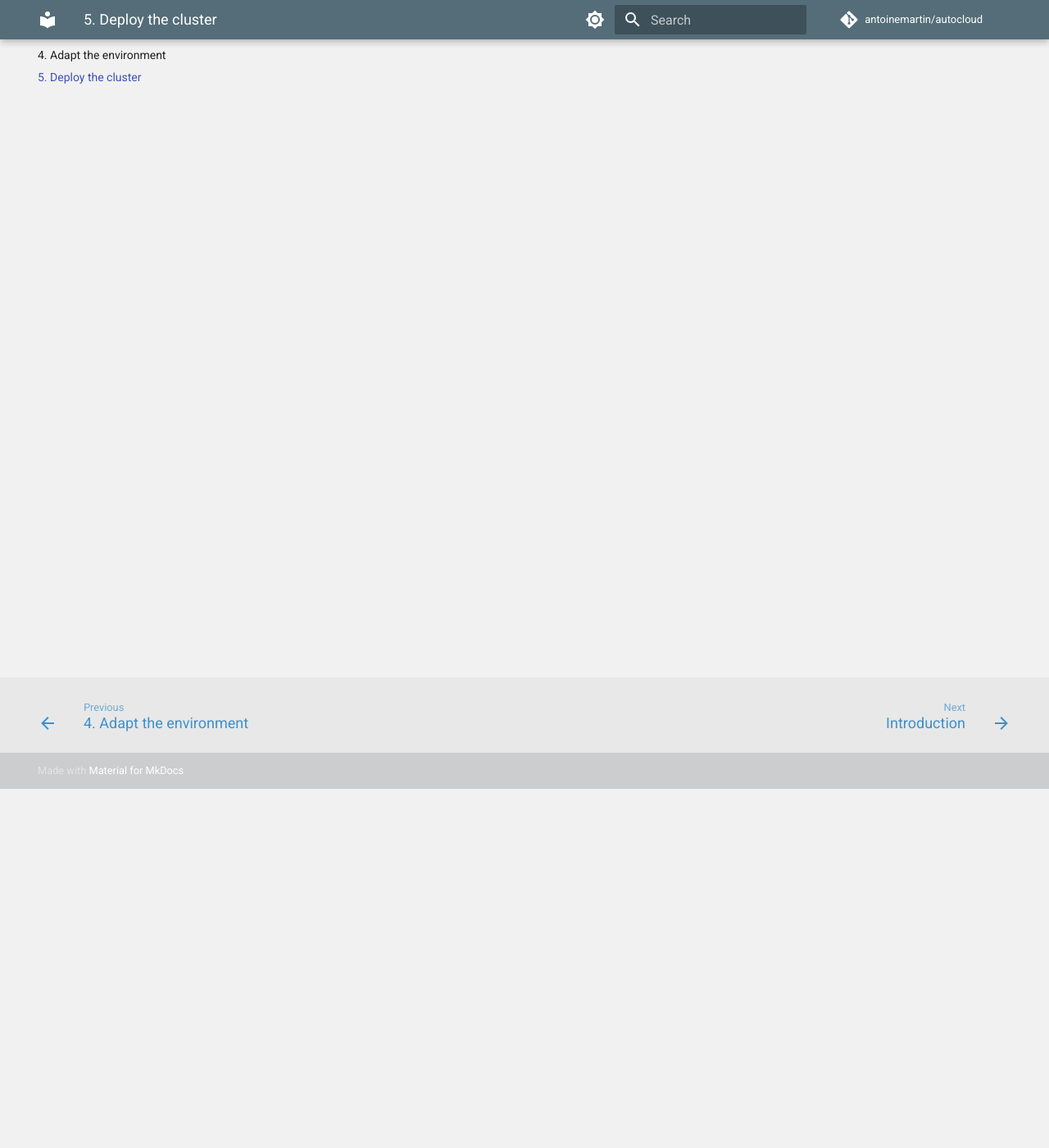
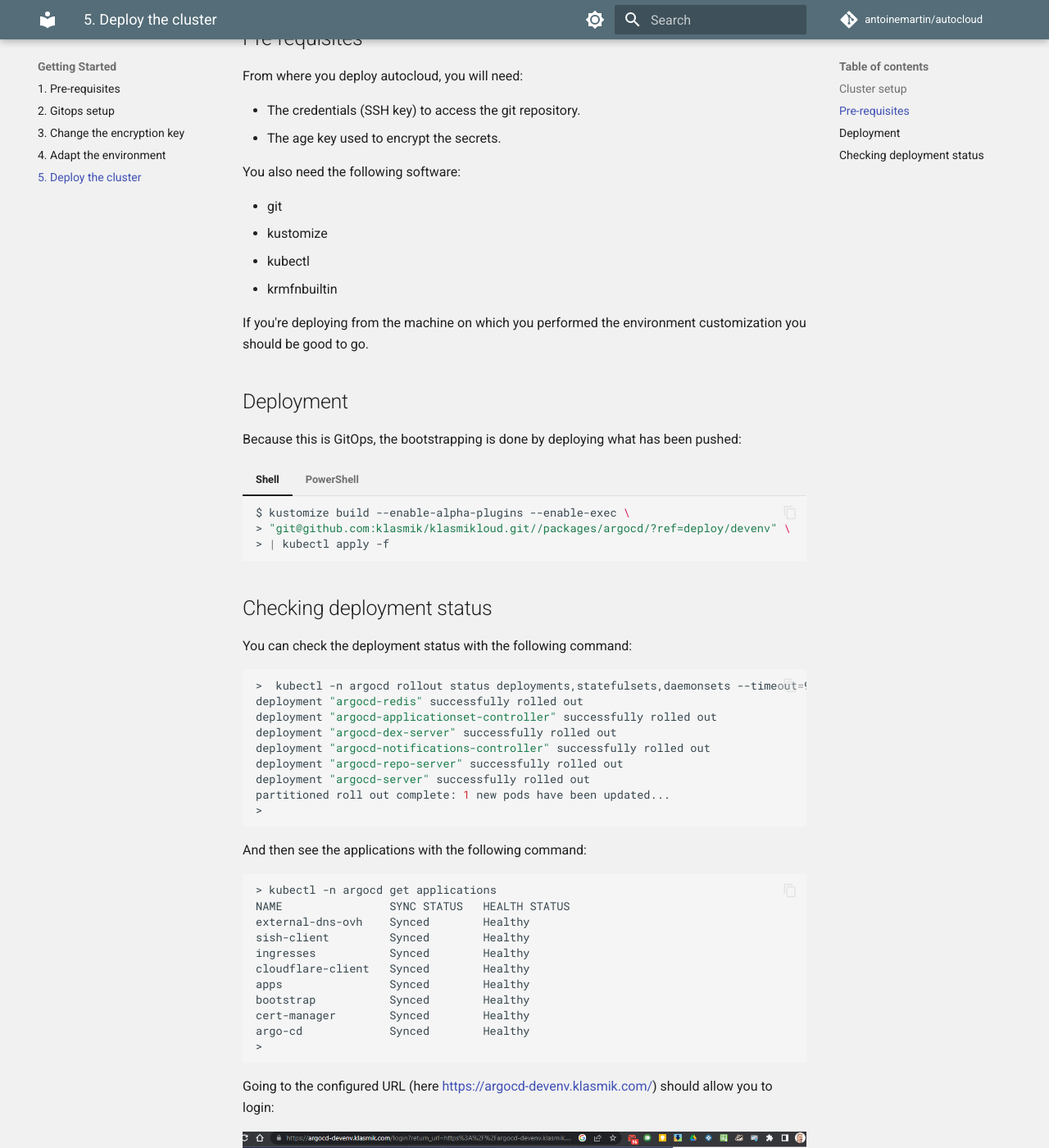
Before and after one commit to antoinemartin/autocloud, an MkDocs documentation site: the page built from docs/getting-started/5-cluster-deployment.md, in a window 1280 px wide and 1400 px high, scrolled down 438 px. Shown: the whole window at 82% size. Built offline with MkDocs 1.6.1 and Material for MkDocs 9.7.7, drawn with Linux system fonts in a browser that asks for light colours; comment, search, counter and statistics services are not loaded; the version menu is left out; some of the changed text lies outside the part shown.

Commit message:
🚧 📝  Added deployment documentation

````diff
--- a/docs/getting-started/5-cluster-deployment.md
+++ b/docs/getting-started/5-cluster-deployment.md
@@ -1,4 +1,35 @@
 # Cluster deployment
+
+## Cluster setup
+
+As as example, we will use K3s. K3s is setup with the following command (see the
+[k3s documentation:material-open-in-new:](https://docs.k3s.io/quick-start){:target="\_blank"}):
+
+```bash
+> curl -sfL https://get.k3s.io | sh -
+```
+
+For windows users, The howtos section tells how to
+[install k3s on Windows](../howtos/k3s-windows-install.md).
+
+## Pre-requisites
+
+From where you deploy autocloud, you will need:
+
+-   The credentials (SSH key) to access the git repository.
+-   The age key used to encrypt the secrets.
+
+You also need the following software:
+
+-   git
+-   kustomize
+-   kubectl
+-   krmfnbuiltin
+
+If you're deploying from the machine on which you performed the environment
+customization you should be good to go.
+
+## Deployment
 
 Because this is GitOps, the bootstrapping is done by deploying what has been
 pushed:
@@ -9,7 +40,7 @@
 
     ```bash
     $ kustomize build --enable-alpha-plugins --enable-exec \
-    > "https://github.com/<user>/autocloud//packages/argocd/?ref=mydeploymentbranch" \
+    > "git@github.com:klasmik/klasmikloud.git//packages/argocd/?ref=deploy/devenv" \
     > | kubectl apply -f
     ```
 
@@ -17,8 +48,51 @@
 
     ```powershell
     PS> kustomize build --enable-alpha-plugins --enable-exec \
-    > "https://github.com/<user>/autocloud//packages/argocd/?ref=mydeploymentbranch" \
+    > "git@github.com:klasmik/klasmikloud.git//packages/argocd/?ref=deploy/devenv" \
     > | kubectl apply '-f'
     ```
 
 <!-- markdownlint-enable MD013 -->
+
+## Checking deployment status
+
+You can check the deployment status with the following command:
+
+```bash
+>  kubectl -n argocd rollout status deployments,statefulsets,daemonsets --timeout=90s
+deployment "argocd-redis" successfully rolled out
+deployment "argocd-applicationset-controller" successfully rolled out
+deployment "argocd-dex-server" successfully rolled out
+deployment "argocd-notifications-controller" successfully rolled out
+deployment "argocd-repo-server" successfully rolled out
+deployment "argocd-server" successfully rolled out
+partitioned roll out complete: 1 new pods have been updated...
+>
+```
+
+And then see the applications with the following command:
+
+```bash
+> kubectl -n argocd get applications
+NAME                SYNC STATUS   HEALTH STATUS
+external-dns-ovh    Synced        Healthy
+sish-client         Synced        Healthy
+ingresses           Synced        Healthy
+cloudflare-client   Synced        Healthy
+apps                Synced        Healthy
+bootstrap           Synced        Healthy
+cert-manager        Synced        Healthy
+argo-cd             Synced        Healthy
+>
+```
+
+Going to the configured URL (here
+[https://argocd-devenv.klasmik.com/](https://argocd-devenv.klasmik.com/)) should
+allow you to login:
+
+![login page](../img/login_page.png)
+
+You can login as admin or with your github account. You can then access the
+applications page:
+
+![applications page](../img/apps_page.png)
````
Also changed, not shown: docs/components/argo-cd.md (+4 -0 lines), docs/components/sops.md (+4 -0 lines), docs/getting-started/3-change-encryption-key.md (+18 -0 lines), docs/getting-started/4-environment-adaptation.md (+44 -7 lines), docs/howtos/k3s-windows-install.md (added, +171 -0 lines), docs/user-guide/index.md (+6 -0 lines), docs/.pages, docs/howtos/.pages (added), docs/img/apps_page.png (added), docs/img/login_page.png (added).
